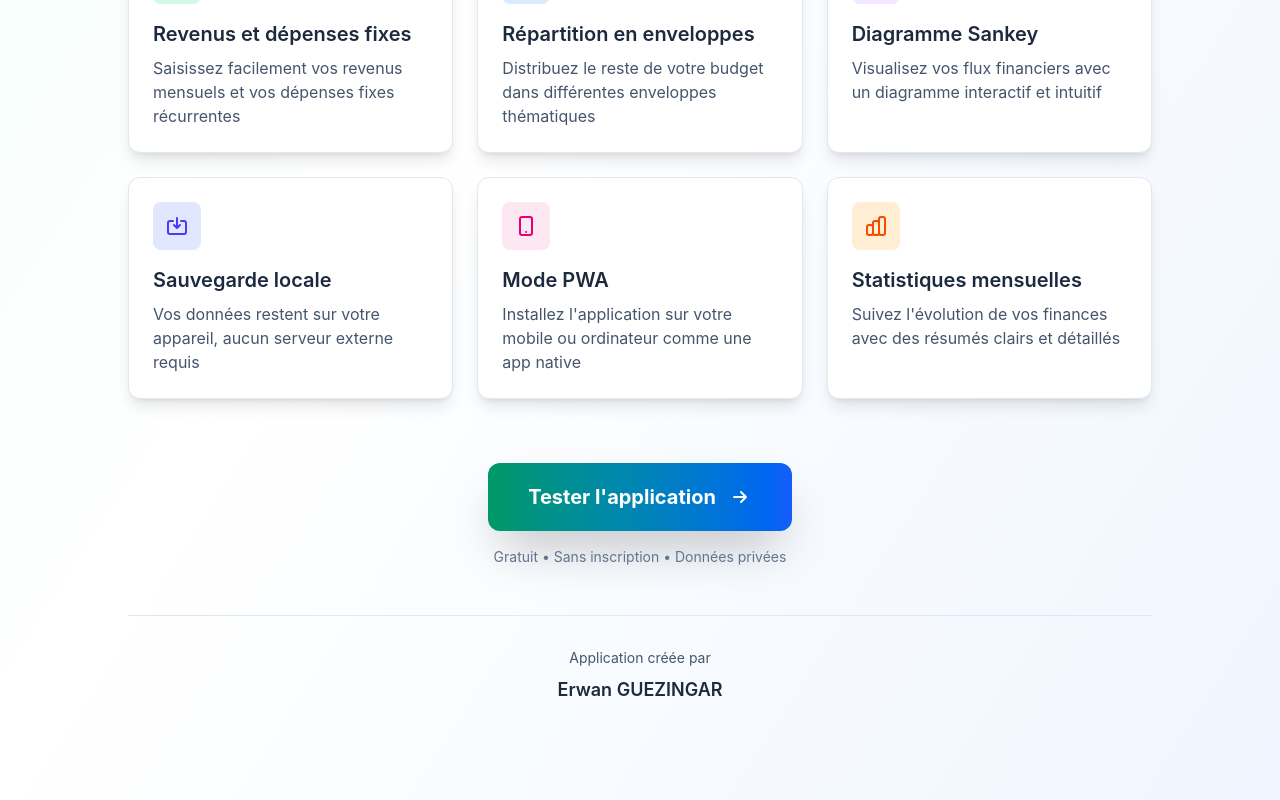
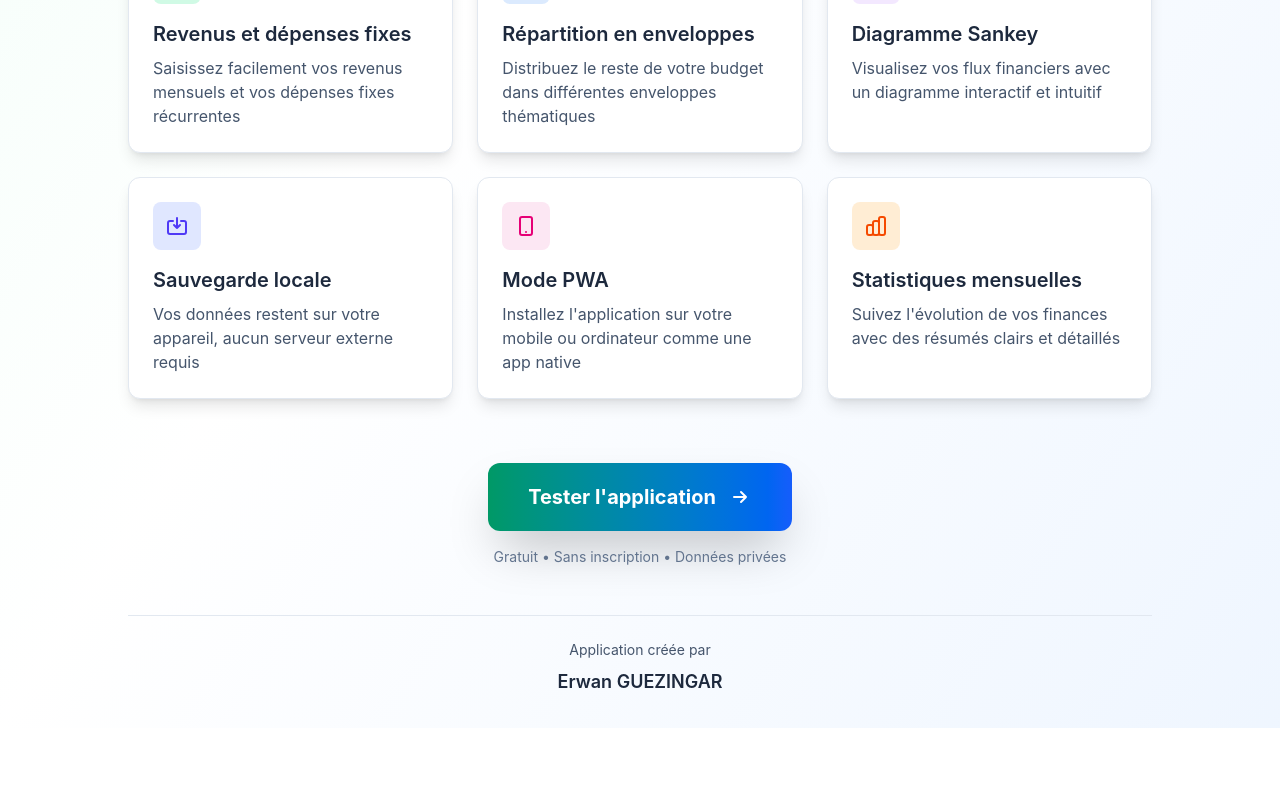
Before and after one commit to Lag01/Test-moneto-web-app, a Next.js app: page / in a window 1280 px wide. Shown: the part 1193-1993 px from the top of the page. After the commit the page ends 1921 px from the top, so only its background shows below. Built offline with nearby package versions, Linux system fonts and the light colour scheme.

Commit message:
V1.314 Réduction de l'espace vide sous le footer

```diff
--- a/app/page.tsx
+++ b/app/page.tsx
@@ -4,7 +4,7 @@
 
 export default function PresentationPage() {
   return (
-    <main className="flex min-h-screen flex-col items-center justify-center p-8 md:p-24 bg-gradient-to-br from-emerald-50 via-white to-blue-50 dark:from-slate-900 dark:via-slate-900 dark:to-slate-800">
+    <main className="flex min-h-screen flex-col items-center justify-center px-8 md:px-24 pt-8 md:pt-24 pb-4 md:pb-8 bg-gradient-to-br from-emerald-50 via-white to-blue-50 dark:from-slate-900 dark:via-slate-900 dark:to-slate-800">
       <div className="max-w-5xl w-full">
         {/* En-tête principale */}
         <div className="text-center mb-16">
@@ -229,7 +229,7 @@
         </div>
 
         {/* Créateur */}
-        <div className="text-center pt-8 border-t border-slate-200 dark:border-slate-700">
+        <div className="text-center pt-6 pb-0 border-t border-slate-200 dark:border-slate-700">
           <p className="text-sm text-slate-600 dark:text-slate-400 mb-2">
             Application créée par
           </p>
```
